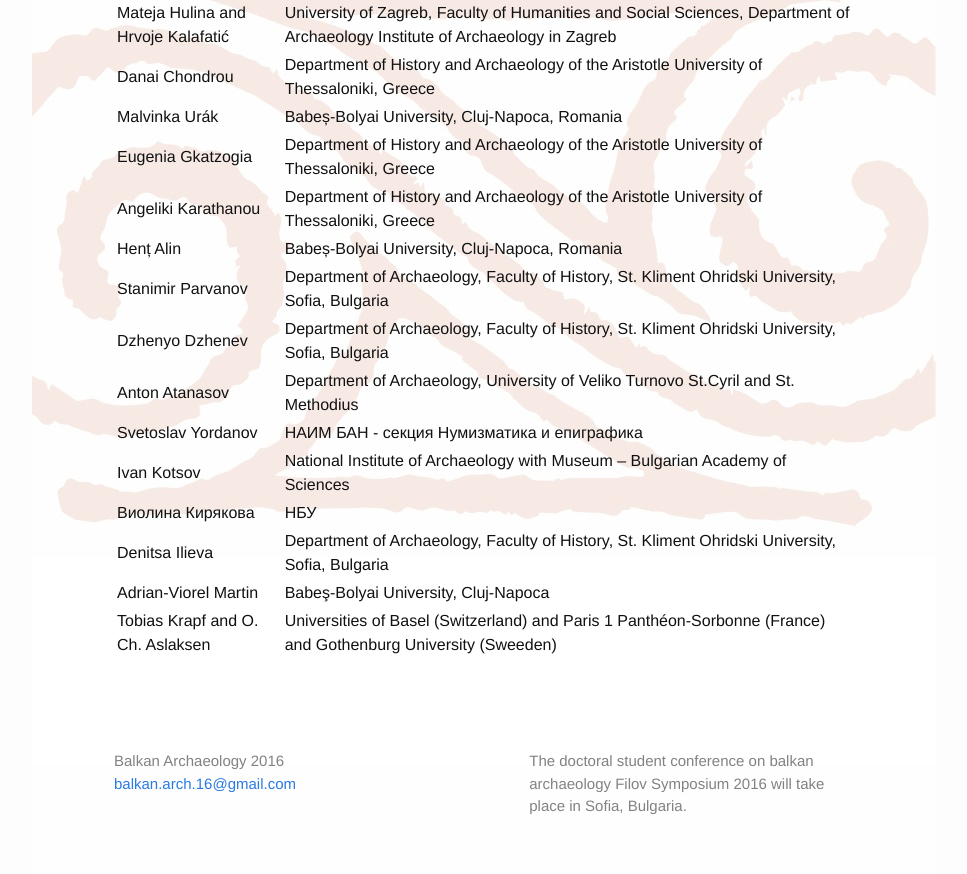
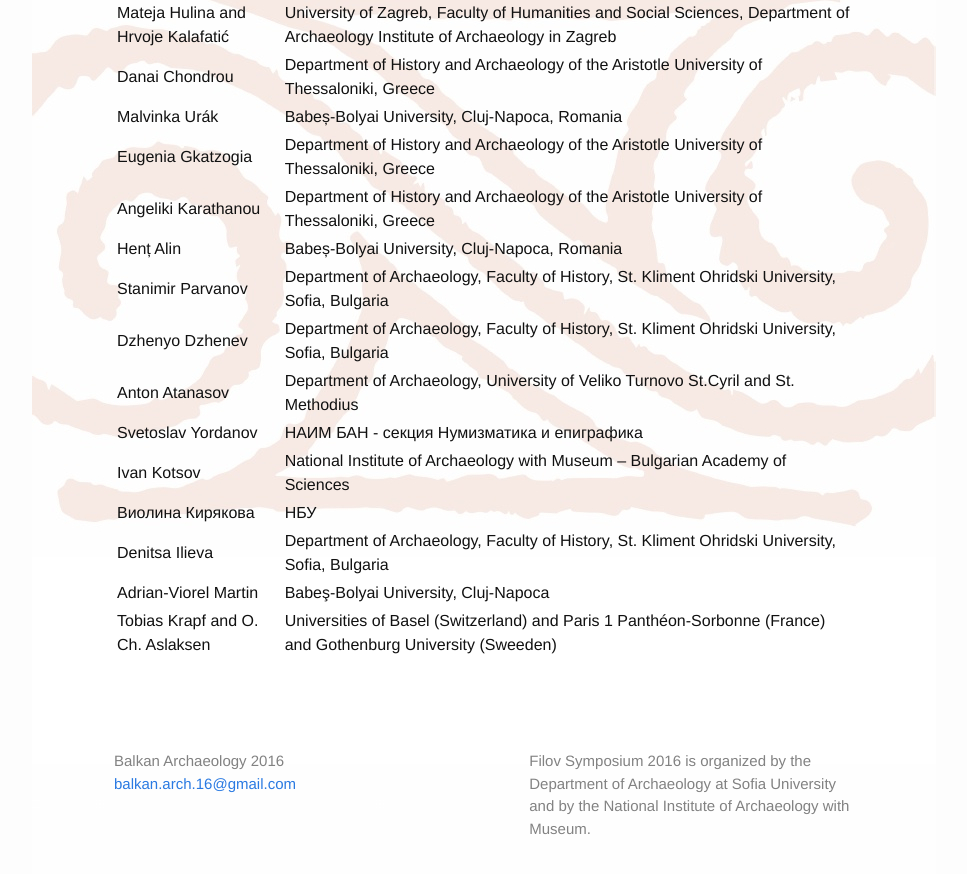
Before and after one commit to balkan-archaeology/balkan-archaeology.github.io, a Jekyll site: the page built from participants.md, in a window 1280 px wide and 900 px high, scrolled down 1636 px. Shown: the top 874 px of the window, without its empty margins (156-1123 px from the left). Built offline with Jekyll 4.4.1, drawn with Linux system fonts in a browser that asks for light colours; some of the changed text lies outside the part shown.

Commit message:
Small editorial changes.

```diff
--- a/_config.yml
+++ b/_config.yml
@@ -9,8 +9,8 @@
 title: Balkan Archaeology 2016
 email: balkan.arch.16@gmail.com
 description: > # this means to ignore newlines until "baseurl:"
-  The doctoral student conference on balkan archaeology Filov Symposium 2016
-  will take place in Sofia, Bulgaria.
+  Filov Symposium 2016 is organized by the Department of Archaeology at Sofia
+  University and by the National Institute of Archaeology with Museum.
 baseurl: "" # the subpath of your site, e.g. /blog
 url: "http://yourdomain.com" # the base hostname & protocol for your site
 
--- a/participants.md
+++ b/participants.md
@@ -22,9 +22,9 @@
 | Vasile Opris | Vasile Parvan Institute of Archaeology, Romanian Academy Bucharest Muncipality Museum |
 | Danaila Grudeva | Department of Archaeology, Faculty of History, St. Kliment Ohridski University, Sofia, Bulgaria |
 | Adelina Darie | Vasile Parvan Institute of Archaeology, Romanian Academy Bucharest Municipal Museum |
-| Dženan Brigić | University og Zagreb ? |
+| Dženan Brigić | University of Zagreb |
 | Rumyana Yordanova | Department of Archaeology, Faculty of History, St. Kliment Ohridski University, Sofia, Bulgaria |
-| Ivan Suvandzhiev | Department of Archaeology, University of Veliko Turnovo “St.Cyril and St. Methodius” |
+| Ivan Suvandzhiev | Department of Archaeology, University of Veliko Turnovo St.Cyril and St. Methodius |
 | Sven Brummak | Freie Universität Berlin |
 | Mehmet Karaucak | Deutsches Archäologisches Institut – Eurasien Abteilung |
 | Kaloyan Pramatarov | Department of Archaeology, Faculty of History, St. Kliment Ohridski University, Sofia, Bulgaria |
```
